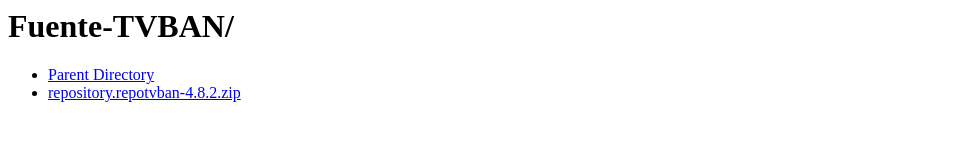
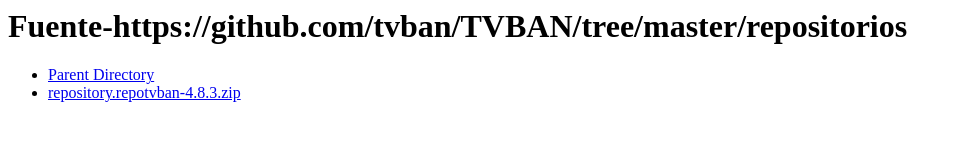
Before and after one commit to tvban/-github.io-tvban-, a plain HTML site: page repositorios/index.html in a window 1280 px wide. Shown: the whole page, without its empty margins (0-962 px from the left). Drawn offline with Linux system fonts and the light colour scheme.

Commit message:
REPO TVBAN 4.8.3

```diff
--- a/repositorios/index.html
+++ b/repositorios/index.html
@@ -1,10 +1,10 @@
  <html>
  <head>
- <h1>Fuente-TVBAN/</h1>
+ <h1>Fuente-https://github.com/tvban/TVBAN/tree/master/repositorios</h1>
  </head>
 
  <body>
  <ul><li><a href="/">Parent Directory</a></li>
-  <li><a href="repository.repotvban-4.8.2.zip">repository.repotvban-4.8.2.zip</a><td></td></li>
+  <li><a href="repository.repotvban-4.8.3.zip">repository.repotvban-4.8.3.zip</a><td></td></li>
 </ul>
 </body></html>
```
Also changed, not shown: 1 other file.
